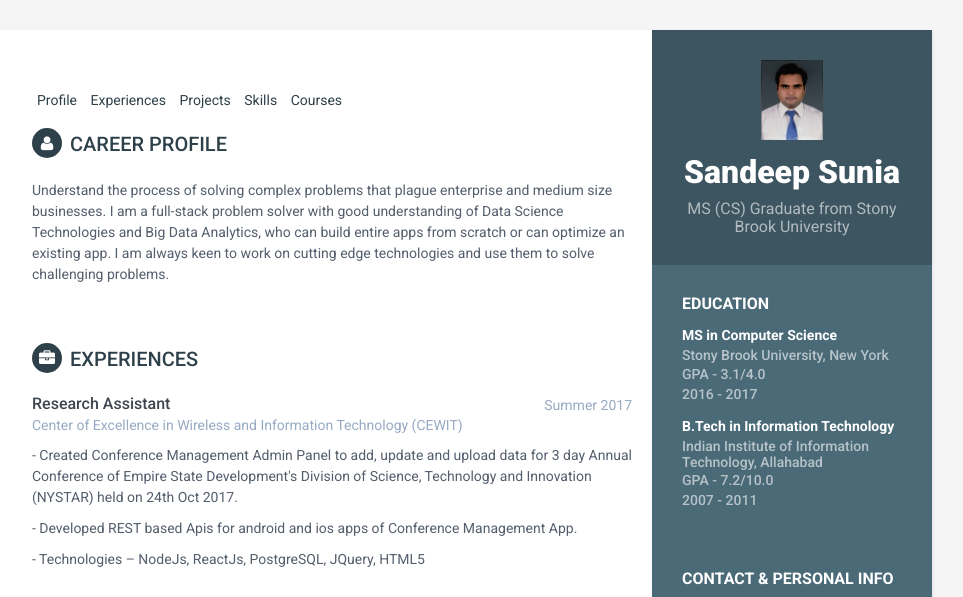
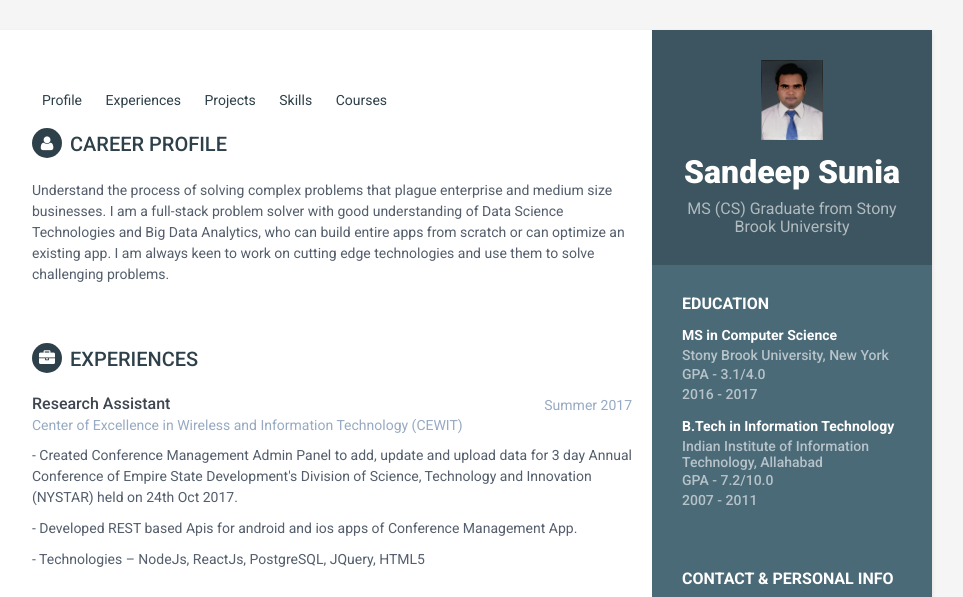
Before and after one commit to sandeep-sunia/sandeep-sunia.github.io, a plain HTML site: page index.html in a window 1280 px wide. Shown: the top 597 px of the page, without its empty margins (188-1151 px from the left). Drawn offline with Linux system fonts and the light colour scheme.

Commit message:
chnages
changes

```diff
--- a/index.html
+++ b/index.html
@@ -91,11 +91,11 @@
 
         <div class="main-wrapper">
             <header>
-				<a href="#prof" style="padding:5px">Profile</a>
-				<a href="#exp" style="padding:5px">Experiences</a>
-				<a href="#proj" style="padding:5px">Projects</a>
-				<a href="#skill" style="padding:5px">Skills</a>
-				<a href="#course" style="padding:5px">Courses</a>
+				<a href="#prof" style="padding:10px">Profile</a>
+				<a href="#exp" style="padding:10px">Experiences</a>
+				<a href="#proj" style="padding:10px">Projects</a>
+				<a href="#skill" style="padding:10px">Skills</a>
+				<a href="#course" style="padding:10px">Courses</a>
 			</header>
 
 			</br>
```
